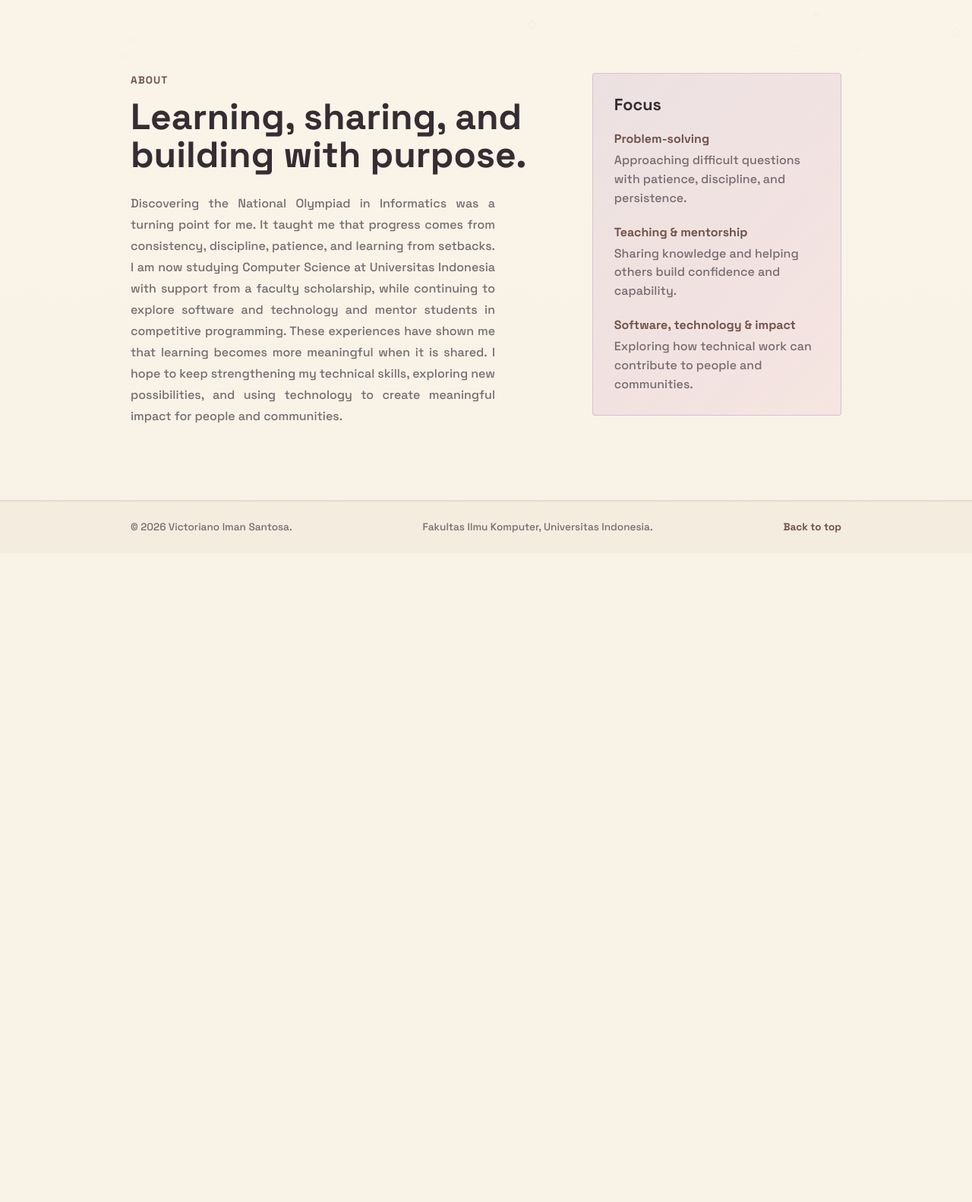
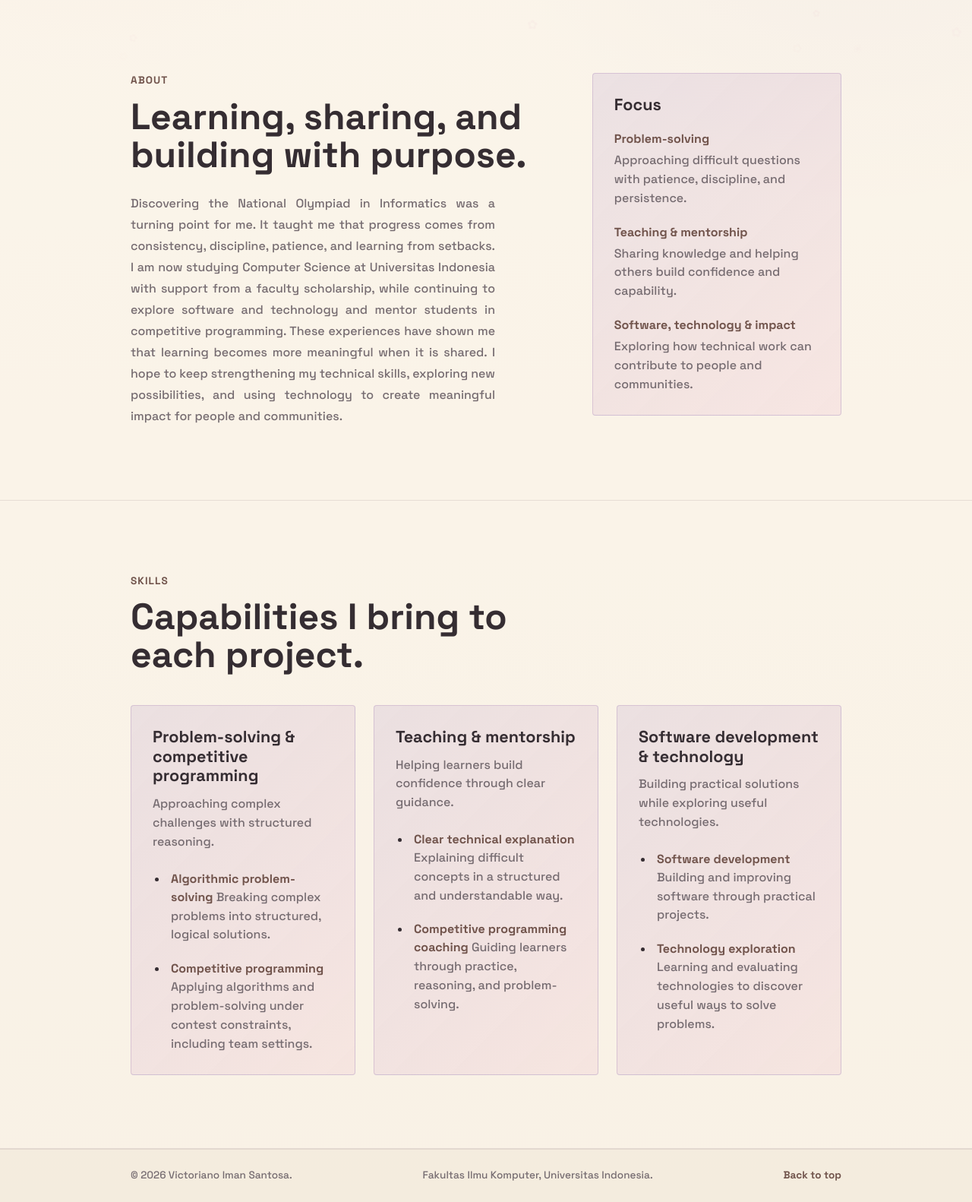
Before and after one commit to victorimans/myportofolio, a Django app: page / in a window 1280 px wide. Shown: the part 757-2339 px from the top of the page at 76% size. Before the commit the page ends 1458 px from the top, so only its background shows below. Run offline with Django 5.2, Linux system fonts and the light colour scheme; some libraries are stand-ins or nearby versions.

Commit message:
Feat : Add section for 'skills' that i have

```diff
--- a/static/css/style.css
+++ b/static/css/style.css
@@ -527,6 +527,60 @@ main {
     line-height: 1.55;
 }
 
+.skills-section {
+    background: rgba(255, 250, 242, 0.5);
+    border-bottom: 1px solid var(--line);
+}
+
+.skills-heading {
+    max-width: 36rem;
+    margin-bottom: 2.5rem;
+    color: var(--ink);
+    font-size: clamp(2rem, 4vw, 3rem);
+    font-weight: 700;
+    line-height: 1.05;
+}
+
+.skills-panel {
+    padding: 1.75rem;
+    border: 1px solid rgba(125, 90, 166, 0.24);
+    border-radius: var(--radius);
+    background: linear-gradient(135deg, rgba(169, 140, 198, 0.18), rgba(237, 184, 204, 0.22));
+}
+
+.skills-panel h3 {
+    margin-bottom: 0.75rem;
+    color: var(--ink);
+    font-size: 1.35rem;
+    font-weight: 700;
+}
+
+.skills-panel > p {
+    margin-bottom: 1.5rem;
+    color: var(--muted);
+    line-height: 1.55;
+}
+
+.skills-panel ul {
+    display: grid;
+    gap: 1.25rem;
+    margin: 0;
+    padding-left: 1.25rem;
+}
+
+.skills-panel li {
+    padding-left: 0.25rem;
+}
+
+.skills-panel strong {
+    color: var(--brown);
+}
+
+.skills-panel span {
+    color: var(--muted);
+    line-height: 1.55;
+}
+
 
 /* =========================================
    FOOTER
--- a/templates/index.html
+++ b/templates/index.html
@@ -102,7 +102,44 @@
                 </aside>
             </div>
         </section>
-        <section id="skills" class="skills-section"></section>
+        <section id="skills" class="skills-section content-section">
+            <div class="container">
+                <p class="section-label">Skills</p>
+                <h2 class="skills-heading">Capabilities I bring to each project.</h2>
+                <div class="row row-cols-1 row-cols-lg-3 g-4">
+                    <article class="col">
+                        <div class="skills-panel h-100">
+                            <h3>Problem-solving &amp; competitive programming</h3>
+                            <p>Approaching complex challenges with structured reasoning.</p>
+                            <ul>
+                                <li><strong>Algorithmic problem-solving</strong> <span>Breaking complex problems into structured, logical solutions.</span></li>
+                                <li><strong>Competitive programming</strong> <span>Applying algorithms and problem-solving under contest constraints, including team settings.</span></li>
+                            </ul>
+                        </div>
+                    </article>
+                    <article class="col">
+                        <div class="skills-panel h-100">
+                            <h3>Teaching &amp; mentorship</h3>
+                            <p>Helping learners build confidence through clear guidance.</p>
+                            <ul>
+                                <li><strong>Clear technical explanation</strong> <span>Explaining difficult concepts in a structured and understandable way.</span></li>
+                                <li><strong>Competitive programming coaching</strong> <span>Guiding learners through practice, reasoning, and problem-solving.</span></li>
+                            </ul>
+                        </div>
+                    </article>
+                    <article class="col">
+                        <div class="skills-panel h-100">
+                            <h3>Software development &amp; technology</h3>
+                            <p>Building practical solutions while exploring useful technologies.</p>
+                            <ul>
+                                <li><strong>Software development</strong> <span>Building and improving software through practical projects.</span></li>
+                                <li><strong>Technology exploration</strong> <span>Learning and evaluating technologies to discover useful ways to solve problems.</span></li>
+                            </ul>
+                        </div>
+                    </article>
+                </div>
+            </div>
+        </section>
         <section id="projects" class="projects-section"></section>
         <section id="journey" class="journey-section"></section>
         <section id="contact" class="contact-section"></section>
```
